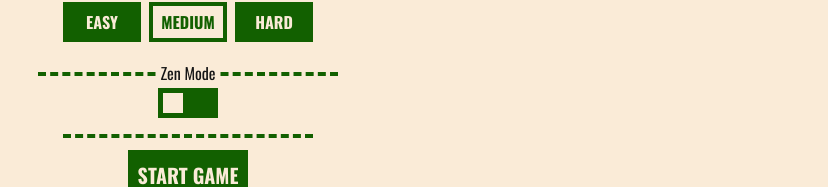
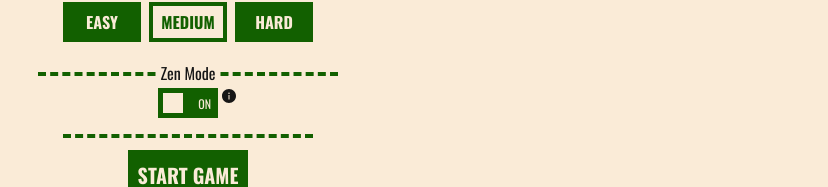
Before and after one commit to ccostafrias/maze-game, a React (Create React App) app: page / in a window 1280 px wide. Shown: the part 394-581 px from the top of the page, without its empty margins (452-1280 px from the left). Built offline with nearby package versions, Linux system fonts and the light colour scheme.

Commit message:
add info

```diff
--- a/src/App.css
+++ b/src/App.css
@@ -18,13 +18,14 @@
     --fs-500: 1.25rem;
     --fs-550: 1.5rem;
     --fs-400: 1rem;
-    --fs-200: .6rem;
+    --fs-200: .75rem;
 
     --fw-regular: 400;
     --fw-bold: 700;
 
     --primary-color: #faebd7;
     --secundary-color: #126000;
+    --dark-color: #b4a38e;
     --player: #ffbd2f;
 }
 
@@ -48,7 +49,6 @@ button {
     appearance: none;
     border: none;
     background: none;
-    cursor: pointer;
 }
 
 ul,
@@ -132,7 +132,7 @@ main {
 .path { background-color: #aea59a }
 .frontier { background-color: blue }
 .actual { background-color: red }
-.trail{ opacity: .3 }
+.trail{ opacity: .4 }
 
 .player, .trail { background-color: var(--player) }
 
@@ -267,6 +267,57 @@ main {
     background-color: var(--secundary-color);
 }
 
+.switch:before {
+    content: 'OFF';
+    position: absolute;
+    top: 50%;
+    transform: translateY(-50%);
+    left: 7px;
+    font-size: var(--fs-200);
+    color: var(--primary-color);
+    pointer-events: none;
+}
+
+.switch:after {
+    content: 'ON';
+    position: absolute;
+    top: 50%;
+    transform: translateY(-50%);
+    right: 7px;
+    font-size: var(--fs-200);
+    color: var(--primary-color);
+    pointer-events: none;
+}
+
+.info {
+    position: absolute;
+    left: 105%;
+    top: 0;
+    cursor: pointer;
+}
+
+.info-container {
+    position: absolute;
+    left: 145%;
+    top: 0;
+    width: max-content;
+    padding: .2em .4em;
+    background-color: var(--dark-color);
+    transition: opacity .2s ease;
+    border-radius: 5px;
+}
+
+.info-container::before {
+    content: '';
+    clip-path: polygon(100% 0, 0 0, 100% 100%);
+    width: 10px;
+    height: 10px;
+    background-color: var(--dark-color);
+    position: absolute;
+    top: 0;
+    left: -5px;
+}
+
 .zen-ball {
     aspect-ratio: 1/1;
     position: absolute;
@@ -346,10 +397,3 @@ input::-webkit-inner-spin-button {
 input[type=number] {
   -moz-appearance: textfield;
 }
-
-/* @media (max-width: 720px) {
-    .footer {
-        right: 50%;
-        transform: translateX(50%);
-    }
-} */
--- a/src/Menu.js
+++ b/src/Menu.js
@@ -1,4 +1,6 @@
 import React, {useState} from "react"
+
+import { AiFillInfoCircle } from "react-icons/ai"
 
 import {ReactComponent as Logo} from './images/logo.svg'
 import {ReactComponent as GitHub} from './images/github.svg'
@@ -11,6 +13,8 @@ export default function Menu(props) {
         formData,
         setFormData,
     } = props
+
+    const [infoVisible, setInfoVisible] = useState(false)
 
     const handleChange = (event) => {
         const { name, value, checked, type } = event.target ? event.target : event
@@ -34,7 +38,6 @@ export default function Menu(props) {
         event.preventDefault()
     }
 
-
     function keyDown(e) {
         if (e.key !== 'Enter') return
         const label = [...e.target.children][0]
@@ -48,6 +51,10 @@ export default function Menu(props) {
 
         handleChange(newDifficult)
 
+    }
+
+    function showInfo(e) {
+        setInfoVisible(prevInfoVisible => !prevInfoVisible)
     }
 
     return (
@@ -122,6 +129,15 @@ export default function Menu(props) {
                             <label className="zen-label" htmlFor="zen">
                                 <div className={`zen-ball ${formData.zen ? 'active' : ''}`} />
                             </label>
+                                <AiFillInfoCircle
+                                    className="info"
+                                    onClick={showInfo}
+                                />
+                                <div className="info-container" style={{
+                                    opacity: infoVisible ? '1' : '0'
+                                }}>
+                                    <span>Toogle timer <strong>on</strong> or <strong>off.</strong></span>
+                                </div>
                         </button>
                     </div>
                 </form>
--- a/src/Table.js
+++ b/src/Table.js
@@ -233,11 +233,12 @@ export default function Table(props) {
         }
     }, [mouseDown, player])
 
-    // useEffect(() => {
-    //     window.addEventListener('keyup', keyhandle)
+    useEffect(() => {
+        setScore(0)
+        window.addEventListener('keyup', keyhandle)
 
-    //     return () => window.removeEventListener('keyup', keyhandle)
-    // }, [])
+        return () => window.removeEventListener('keyup', keyhandle)
+    }, [])
 
     const tableCells = maze.map((cell, i) => {
         const style = cell.actual ? {backgroundColor: "red"} : null
@@ -281,7 +282,7 @@ export default function Table(props) {
                 {tableCells}
             </div>
             <div className="bttns-wrapper">
-                <button className="bttn bttn-plus" onClick={() => nextMaze(true)}>Restart</button>
+                <button className="bttn bttn-plus" onClick={() => restartTable()}>Restart</button>
                 <button className="bttn bttn-plus" onClick={() => setGameState('menu')}>Menu</button>
             </div>
         </main>
```
